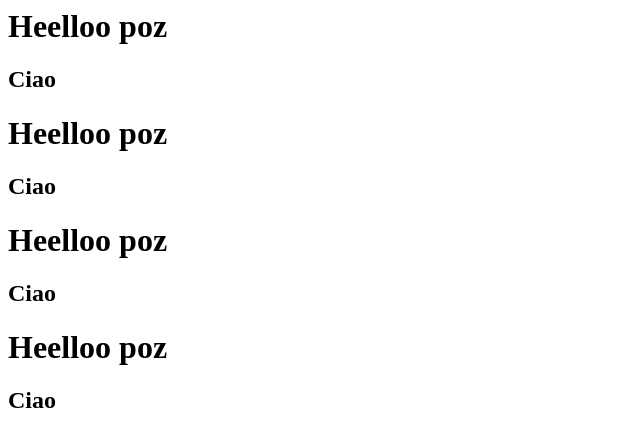
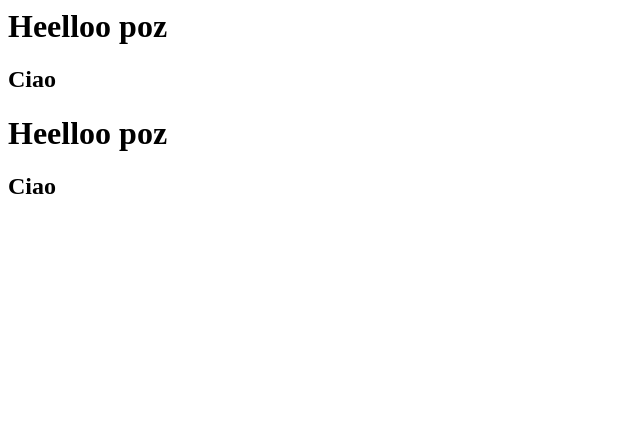
Before and after one commit to DraganZu/hello-world, a plain HTML site: page index.html in a window 1280 px wide. Shown: the whole page, without its empty margins (0-640 px from the left). Drawn offline with Linux system fonts and the light colour scheme.

Commit message:
Update index.html

```diff
--- a/index.html
+++ b/index.html
@@ -3,8 +3,3 @@
 <h2>Ciao</h2>
 <h1>Heelloo poz</h1>
 <h2>Ciao</h2>
-
-<h1>Heelloo poz</h1>
-<h2>Ciao</h2>
-<h1>Heelloo poz</h1>
-<h2>Ciao</h2>
```
